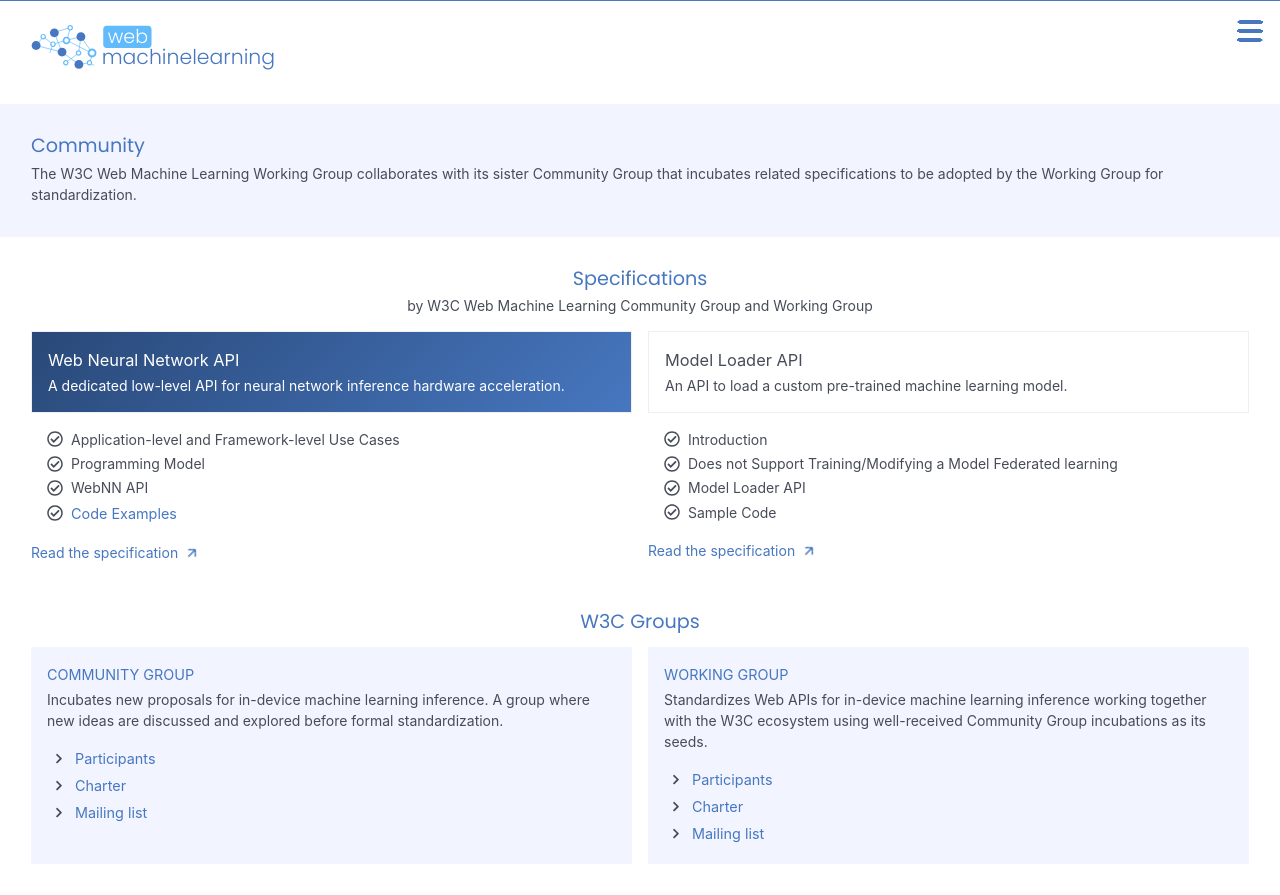
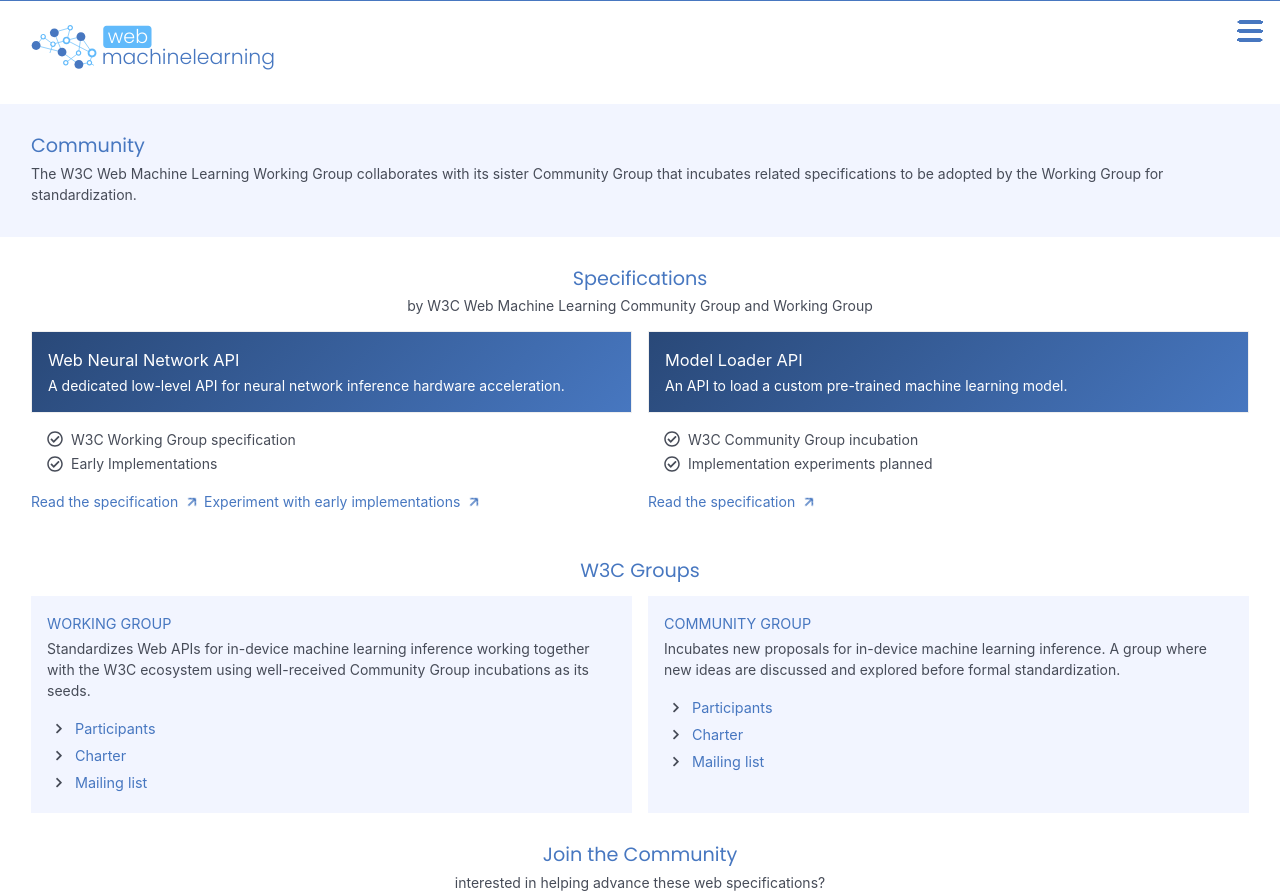
Before and after one commit to webmachinelearning/webmachinelearning.github.io, a Jekyll site: the page built from community.md, in a window 1280 px wide. Shown: the top 895 px of the page. Built offline with Jekyll 4.4.1, drawn with Linux system fonts in a browser that asks for light colours; some of the changed text lies outside the part shown; grey boxes are pictures that could not be loaded.

Commit message:
Update community section

```diff
--- a/_layouts/community.html
+++ b/_layouts/community.html
@@ -38,22 +38,12 @@
                 <path fill="currentColor"
                   d="M256 8C119.033 8 8 119.033 8 256s111.033 248 248 248 248-111.033 248-248S392.967 8 256 8zm0 48c110.532 0 200 89.451 200 200 0 110.532-89.451 200-200 200-110.532 0-200-89.451-200-200 0-110.532 89.451-200 200-200m140.204 130.267l-22.536-22.718c-4.667-4.705-12.265-4.736-16.97-.068L215.346 303.697l-59.792-60.277c-4.667-4.705-12.265-4.736-16.97-.069l-22.719 22.536c-4.705 4.667-4.736 12.265-.068 16.971l90.781 91.516c4.667 4.705 12.265 4.736 16.97.068l172.589-171.204c4.704-4.668 4.734-12.266.067-16.971z">
                 </path>
-              </svg>Application-level and Framework-level Use Cases</li>
+              </svg>W3C Working Group specification</li>
             <li><svg role="img" viewBox="0 0 512 512">
                 <path fill="currentColor"
                   d="M256 8C119.033 8 8 119.033 8 256s111.033 248 248 248 248-111.033 248-248S392.967 8 256 8zm0 48c110.532 0 200 89.451 200 200 0 110.532-89.451 200-200 200-110.532 0-200-89.451-200-200 0-110.532 89.451-200 200-200m140.204 130.267l-22.536-22.718c-4.667-4.705-12.265-4.736-16.97-.068L215.346 303.697l-59.792-60.277c-4.667-4.705-12.265-4.736-16.97-.069l-22.719 22.536c-4.705 4.667-4.736 12.265-.068 16.971l90.781 91.516c4.667 4.705 12.265 4.736 16.97.068l172.589-171.204c4.704-4.668 4.734-12.266.067-16.971z">
                 </path>
-              </svg>Programming Model</li>
-            <li><svg role="img" viewBox="0 0 512 512">
-                <path fill="currentColor"
-                  d="M256 8C119.033 8 8 119.033 8 256s111.033 248 248 248 248-111.033 248-248S392.967 8 256 8zm0 48c110.532 0 200 89.451 200 200 0 110.532-89.451 200-200 200-110.532 0-200-89.451-200-200 0-110.532 89.451-200 200-200m140.204 130.267l-22.536-22.718c-4.667-4.705-12.265-4.736-16.97-.068L215.346 303.697l-59.792-60.277c-4.667-4.705-12.265-4.736-16.97-.069l-22.719 22.536c-4.705 4.667-4.736 12.265-.068 16.971l90.781 91.516c4.667 4.705 12.265 4.736 16.97.068l172.589-171.204c4.704-4.668 4.734-12.266.067-16.971z">
-                </path>
-              </svg>WebNN API</li>
-            <li><svg role="img" viewBox="0 0 512 512">
-                <path fill="currentColor"
-                  d="M256 8C119.033 8 8 119.033 8 256s111.033 248 248 248 248-111.033 248-248S392.967 8 256 8zm0 48c110.532 0 200 89.451 200 200 0 110.532-89.451 200-200 200-110.532 0-200-89.451-200-200 0-110.532 89.451-200 200-200m140.204 130.267l-22.536-22.718c-4.667-4.705-12.265-4.736-16.97-.068L215.346 303.697l-59.792-60.277c-4.667-4.705-12.265-4.736-16.97-.069l-22.719 22.536c-4.705 4.667-4.736 12.265-.068 16.971l90.781 91.516c4.667 4.705 12.265 4.736 16.97.068l172.589-171.204c4.704-4.668 4.734-12.266.067-16.971z">
-                </path>
-              </svg><a href="{{ 'webnn-samples' | relative_url }}">Code Examples</a></li>
+              </svg>Early Implementations</li>
           </ul>
           <a class="learn" href="https://webmachinelearning.github.io/webnn/"> Read the specification
             <svg fill="none" stroke="currentColor" stroke-linecap="round" stroke-linejoin="round" stroke-width="2"
@@ -61,9 +51,15 @@
               <path d="M5 12h14M12 5l7 7-7 7"></path>
             </svg>
           </a>
+          <a class="learn" href="{{ 'webnn-samples-intro' | relative_url }}"> Experiment with early implementations
+            <svg fill="none" stroke="currentColor" stroke-linecap="round" stroke-linejoin="round" stroke-width="2"
+              class="w-4 h-4" viewBox="0 0 24 24">
+              <path d="M5 12h14M12 5l7 7-7 7"></path>
+            </svg>
+          </a>
         </div>
         <div>
-          <div class="box">
+          <div class="bgr box">
             <h3>Model Loader API</h3>
             <p>An API to load a custom pre-trained machine learning model.</p>
           </div>
@@ -72,22 +68,12 @@
                 <path fill="currentColor"
                   d="M256 8C119.033 8 8 119.033 8 256s111.033 248 248 248 248-111.033 248-248S392.967 8 256 8zm0 48c110.532 0 200 89.451 200 200 0 110.532-89.451 200-200 200-110.532 0-200-89.451-200-200 0-110.532 89.451-200 200-200m140.204 130.267l-22.536-22.718c-4.667-4.705-12.265-4.736-16.97-.068L215.346 303.697l-59.792-60.277c-4.667-4.705-12.265-4.736-16.97-.069l-22.719 22.536c-4.705 4.667-4.736 12.265-.068 16.971l90.781 91.516c4.667 4.705 12.265 4.736 16.97.068l172.589-171.204c4.704-4.668 4.734-12.266.067-16.971z">
                 </path>
-              </svg><span>Introduction</span></li>
+              </svg><span>W3C Community Group incubation</span></li>
             <li><svg role="img" viewBox="0 0 512 512">
                 <path fill="currentColor"
                   d="M256 8C119.033 8 8 119.033 8 256s111.033 248 248 248 248-111.033 248-248S392.967 8 256 8zm0 48c110.532 0 200 89.451 200 200 0 110.532-89.451 200-200 200-110.532 0-200-89.451-200-200 0-110.532 89.451-200 200-200m140.204 130.267l-22.536-22.718c-4.667-4.705-12.265-4.736-16.97-.068L215.346 303.697l-59.792-60.277c-4.667-4.705-12.265-4.736-16.97-.069l-22.719 22.536c-4.705 4.667-4.736 12.265-.068 16.971l90.781 91.516c4.667 4.705 12.265 4.736 16.97.068l172.589-171.204c4.704-4.668 4.734-12.266.067-16.971z">
                 </path>
-              </svg><span>Does not Support Training/Modifying a Model Federated learning</span></li>
-            <li><svg role="img" viewBox="0 0 512 512">
-                <path fill="currentColor"
-                  d="M256 8C119.033 8 8 119.033 8 256s111.033 248 248 248 248-111.033 248-248S392.967 8 256 8zm0 48c110.532 0 200 89.451 200 200 0 110.532-89.451 200-200 200-110.532 0-200-89.451-200-200 0-110.532 89.451-200 200-200m140.204 130.267l-22.536-22.718c-4.667-4.705-12.265-4.736-16.97-.068L215.346 303.697l-59.792-60.277c-4.667-4.705-12.265-4.736-16.97-.069l-22.719 22.536c-4.705 4.667-4.736 12.265-.068 16.971l90.781 91.516c4.667 4.705 12.265 4.736 16.97.068l172.589-171.204c4.704-4.668 4.734-12.266.067-16.971z">
-                </path>
-              </svg><span>Model Loader API</span></li>
-            <li><svg role="img" viewBox="0 0 512 512">
-                <path fill="currentColor"
-                  d="M256 8C119.033 8 8 119.033 8 256s111.033 248 248 248 248-111.033 248-248S392.967 8 256 8zm0 48c110.532 0 200 89.451 200 200 0 110.532-89.451 200-200 200-110.532 0-200-89.451-200-200 0-110.532 89.451-200 200-200m140.204 130.267l-22.536-22.718c-4.667-4.705-12.265-4.736-16.97-.068L215.346 303.697l-59.792-60.277c-4.667-4.705-12.265-4.736-16.97-.069l-22.719 22.536c-4.705 4.667-4.736 12.265-.068 16.971l90.781 91.516c4.667 4.705 12.265 4.736 16.97.068l172.589-171.204c4.704-4.668 4.734-12.266.067-16.971z">
-                </path>
-              </svg><span>Sample Code</span></li>
+              </svg><span>Implementation experiments planned</span></li>
           </ul>
 
           <a class="learn" href="https://webmachinelearning.github.io/model-loader/"> Read the specification
@@ -104,6 +90,32 @@
       </div>
 
       <div class="community gr">
+        <div class="moreitem">
+
+          <h3><a href="https://www.w3.org/groups/wg/webmachinelearning">Working Group</a></h3>
+          <div>Standardizes Web APIs for in-device
+            machine learning inference working together with the W3C ecosystem using
+            well-received Community
+            Group incubations as its seeds.</div>
+          <ul>
+            <li><svg viewBox="0 0 320 512">
+                <path fill="currentColor"
+                  d="M285.476 272.971L91.132 467.314c-9.373 9.373-24.569 9.373-33.941 0l-22.667-22.667c-9.357-9.357-9.375-24.522-.04-33.901L188.505 256 34.484 101.255c-9.335-9.379-9.317-24.544.04-33.901l22.667-22.667c9.373-9.373 24.569-9.373 33.941 0L285.475 239.03c9.373 9.372 9.373 24.568.001 33.941z">
+                </path>
+              </svg> <a href="https://www.w3.org/groups/wg/webmachinelearning/participants">Participants</a></li>
+            <li><svg viewBox="0 0 320 512">
+                <path fill="currentColor"
+                  d="M285.476 272.971L91.132 467.314c-9.373 9.373-24.569 9.373-33.941 0l-22.667-22.667c-9.357-9.357-9.375-24.522-.04-33.901L188.505 256 34.484 101.255c-9.335-9.379-9.317-24.544.04-33.901l22.667-22.667c9.373-9.373 24.569-9.373 33.941 0L285.475 239.03c9.373 9.372 9.373 24.568.001 33.941z">
+                </path>
+              </svg> <a href="https://www.w3.org/2021/04/web-machine-learning-charter.html">Charter</a></li>
+            <li><svg viewBox="0 0 320 512">
+                <path fill="currentColor"
+                  d="M285.476 272.971L91.132 467.314c-9.373 9.373-24.569 9.373-33.941 0l-22.667-22.667c-9.357-9.357-9.375-24.522-.04-33.901L188.505 256 34.484 101.255c-9.335-9.379-9.317-24.544.04-33.901l22.667-22.667c9.373-9.373 24.569-9.373 33.941 0L285.475 239.03c9.373 9.372 9.373 24.568.001 33.941z">
+                </path>
+              </svg> <a href="https://lists.w3.org/Archives/Public/public-webmachinelearning-wg/">Mailing
+                list</a></li>
+          </ul>
+        </div>
         <div class="moreitem">
           <h3><a href="https://www.w3.org/groups/cg/webmachinelearning">Community Group</a></h3>
           <div>Incubates new proposals for in-device
@@ -128,39 +140,15 @@
                 list</a></li>
           </ul>
         </div>
-        <div class="moreitem">
-          <h3><a href="https://www.w3.org/groups/wg/webmachinelearning">Working Group</a></h3>
-          <div>Standardizes Web APIs for in-device
-            machine learning inference working together with the W3C ecosystem using
-            well-received Community
-            Group incubations as its seeds.</div>
-          <ul>
-            <li><svg viewBox="0 0 320 512">
-                <path fill="currentColor"
-                  d="M285.476 272.971L91.132 467.314c-9.373 9.373-24.569 9.373-33.941 0l-22.667-22.667c-9.357-9.357-9.375-24.522-.04-33.901L188.505 256 34.484 101.255c-9.335-9.379-9.317-24.544.04-33.901l22.667-22.667c9.373-9.373 24.569-9.373 33.941 0L285.475 239.03c9.373 9.372 9.373 24.568.001 33.941z">
-                </path>
-              </svg> <a href="https://www.w3.org/groups/wg/webmachinelearning/participants">Participants</a></li>
-            <li><svg viewBox="0 0 320 512">
-                <path fill="currentColor"
-                  d="M285.476 272.971L91.132 467.314c-9.373 9.373-24.569 9.373-33.941 0l-22.667-22.667c-9.357-9.357-9.375-24.522-.04-33.901L188.505 256 34.484 101.255c-9.335-9.379-9.317-24.544.04-33.901l22.667-22.667c9.373-9.373 24.569-9.373 33.941 0L285.475 239.03c9.373 9.372 9.373 24.568.001 33.941z">
-                </path>
-              </svg> <a href="https://www.w3.org/2021/04/web-machine-learning-charter.html">Charter</a></li>
-            <li><svg viewBox="0 0 320 512">
-                <path fill="currentColor"
-                  d="M285.476 272.971L91.132 467.314c-9.373 9.373-24.569 9.373-33.941 0l-22.667-22.667c-9.357-9.357-9.375-24.522-.04-33.901L188.505 256 34.484 101.255c-9.335-9.379-9.317-24.544.04-33.901l22.667-22.667c9.373-9.373 24.569-9.373 33.941 0L285.475 239.03c9.373 9.372 9.373 24.568.001 33.941z">
-                </path>
-              </svg> <a href="https://lists.w3.org/Archives/Public/public-webmachinelearning-wg/">Mailing
-                list</a></li>
-          </ul>
-        </div>
       </div>
 
       <div class="cap">
-        <p class="title">Join the Community</p>
-        <p class="subtitle">interested in helping with this mission?</p>
+        <p class="title" id="join">Join the Community</p>
+        <p class="subtitle">interested in helping advance these web specifications?</p>
       </div>
 
-      <div class="more">
+      <div class="join">
+        <img src="/webmachinelearning-logo.png">
 
         <div class="fx"><svg viewBox="0 0 320 512">
             <path fill="currentColor"
@@ -175,12 +163,19 @@
             </path>
           </svg>
           <p><a href="https://www.w3.org/community/webmachinelearning/join">Join the Community
-              Group</a>, and if representing a W3C Member, also <a
-              href="https://www.w3.org/2004/01/pp-impl/130674/join">join the Working Group</a></p>
+              Group</a></p>
         </div>
+        <div class="fx"><svg viewBox="0 0 320 512">
+          <path fill="currentColor"
+            d="M285.476 272.971L91.132 467.314c-9.373 9.373-24.569 9.373-33.941 0l-22.667-22.667c-9.357-9.357-9.375-24.522-.04-33.901L188.505 256 34.484 101.255c-9.335-9.379-9.317-24.544.04-33.901l22.667-22.667c9.373-9.373 24.569-9.373 33.941 0L285.475 239.03c9.373 9.372 9.373 24.568.001 33.941z">
+          </path>
+        </svg>
+        <p>If representing a <a href="https://www.w3.org/Consortium/Member/List">W3C Member</a>, also <a
+            href="https://www.w3.org/2004/01/pp-impl/130674/join">join the Working Group</a></p>
+      </div>
 
         <div class="fx"><svg viewBox="0 0 320 512">
-            <path fill="currentColor"
+            <path fill="green"
               d="M173.898 439.404l-166.4-166.4c-9.997-9.997-9.997-26.206 0-36.204l36.203-36.204c9.997-9.998 26.207-9.998 36.204 0L192 312.69 432.095 72.596c9.997-9.997 26.207-9.997 36.204 0l36.203 36.204c9.997 9.997 9.997 26.206 0 36.204l-294.4 294.401c-9.998 9.997-26.207 9.997-36.204-.001z">
             </path>
           </svg>
@@ -192,10 +187,22 @@
 
       <div class="cap">
         <p class="title">How to Contribute</p>
-        <p class="subtitle">meetings and related projects in <a href="https://github.com/webmachinelearning/">Github</a></p>
+        <p class="subtitle">specifications and related projects in <a href="https://github.com/webmachinelearning/">GitHub</a> welcome your contributions!</p>
       </div>
 
       <ul class="c4">
+        <li><svg viewBox="0 0 320 512">
+          <path fill="currentColor"
+            d="M285.476 272.971L91.132 467.314c-9.373 9.373-24.569 9.373-33.941 0l-22.667-22.667c-9.357-9.357-9.375-24.522-.04-33.901L188.505 256 34.484 101.255c-9.335-9.379-9.317-24.544.04-33.901l22.667-22.667c9.373-9.373 24.569-9.373 33.941 0L285.475 239.03c9.373 9.372 9.373 24.568.001 33.941z">
+          </path>
+        </svg> <a href="https://github.com/webmachinelearning/webnn/">webnn</a>
+      </li>
+        <li><svg viewBox="0 0 320 512">
+          <path fill="currentColor"
+            d="M285.476 272.971L91.132 467.314c-9.373 9.373-24.569 9.373-33.941 0l-22.667-22.667c-9.357-9.357-9.375-24.522-.04-33.901L188.505 256 34.484 101.255c-9.335-9.379-9.317-24.544.04-33.901l22.667-22.667c9.373-9.373 24.569-9.373 33.941 0L285.475 239.03c9.373 9.372 9.373 24.568.001 33.941z">
+          </path>
+        </svg> <a href="https://github.com/webmachinelearning/model-loader/">model-loader</a>
+      </li>
         <li><svg viewBox="0 0 320 512">
           <path fill="currentColor"
             d="M285.476 272.971L91.132 467.314c-9.373 9.373-24.569 9.373-33.941 0l-22.667-22.667c-9.357-9.357-9.375-24.522-.04-33.901L188.505 256 34.484 101.255c-9.335-9.379-9.317-24.544.04-33.901l22.667-22.667c9.373-9.373 24.569-9.373 33.941 0L285.475 239.03c9.373 9.372 9.373 24.568.001 33.941z">
@@ -218,6 +225,16 @@
               d="M285.476 272.971L91.132 467.314c-9.373 9.373-24.569 9.373-33.941 0l-22.667-22.667c-9.357-9.357-9.375-24.522-.04-33.901L188.505 256 34.484 101.255c-9.335-9.379-9.317-24.544.04-33.901l22.667-22.667c9.373-9.373 24.569-9.373 33.941 0L285.475 239.03c9.373 9.372 9.373 24.568.001 33.941z">
             </path>
           </svg> <a href="https://github.com/webmachinelearning/webnn-native">webnn-native</a></li>
+          <li><svg viewBox="0 0 320 512">
+            <path fill="currentColor"
+              d="M285.476 272.971L91.132 467.314c-9.373 9.373-24.569 9.373-33.941 0l-22.667-22.667c-9.357-9.357-9.375-24.522-.04-33.901L188.505 256 34.484 101.255c-9.335-9.379-9.317-24.544.04-33.901l22.667-22.667c9.373-9.373 24.569-9.373 33.941 0L285.475 239.03c9.373 9.372 9.373 24.568.001 33.941z">
+            </path>
+          </svg> <a href="https://github.com/webmachinelearning/proposals">proposals</a></li>
+          <li><svg viewBox="0 0 320 512">
+            <path fill="currentColor"
+              d="M285.476 272.971L91.132 467.314c-9.373 9.373-24.569 9.373-33.941 0l-22.667-22.667c-9.357-9.357-9.375-24.522-.04-33.901L188.505 256 34.484 101.255c-9.335-9.379-9.317-24.544.04-33.901l22.667-22.667c9.373-9.373 24.569-9.373 33.941 0L285.475 239.03c9.373 9.372 9.373 24.568.001 33.941z">
+            </path>
+          </svg> <a href="https://github.com/webmachinelearning/webmachinelearning.github.io">including this website 😊</a></li>
           </ul>
 
       {{ content }}
--- a/_sass/main.scss
+++ b/_sass/main.scss
@@ -171,6 +171,20 @@
 .community figure {
     margin: 1rem 0 0 0;
     overflow: hidden;
+}
+
+.join, .join a {
+    font-size: .9rem !important;
+}
+
+.join .fx svg {
+    overflow: visible;
+    margin-right: 1.0em;
+}
+
+.join img {
+    width: 100px;
+    float: right;
 }
 
 .fx {
```
